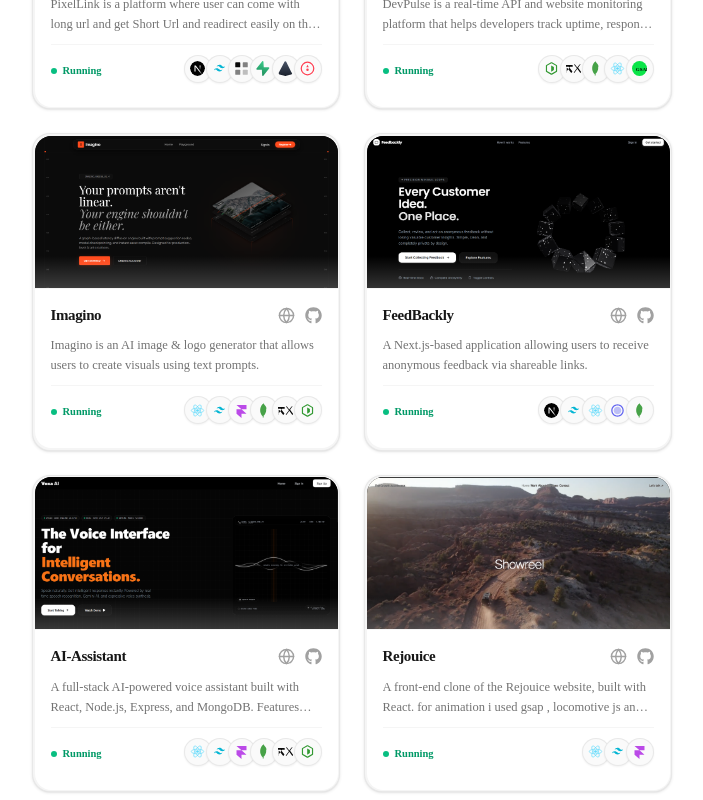
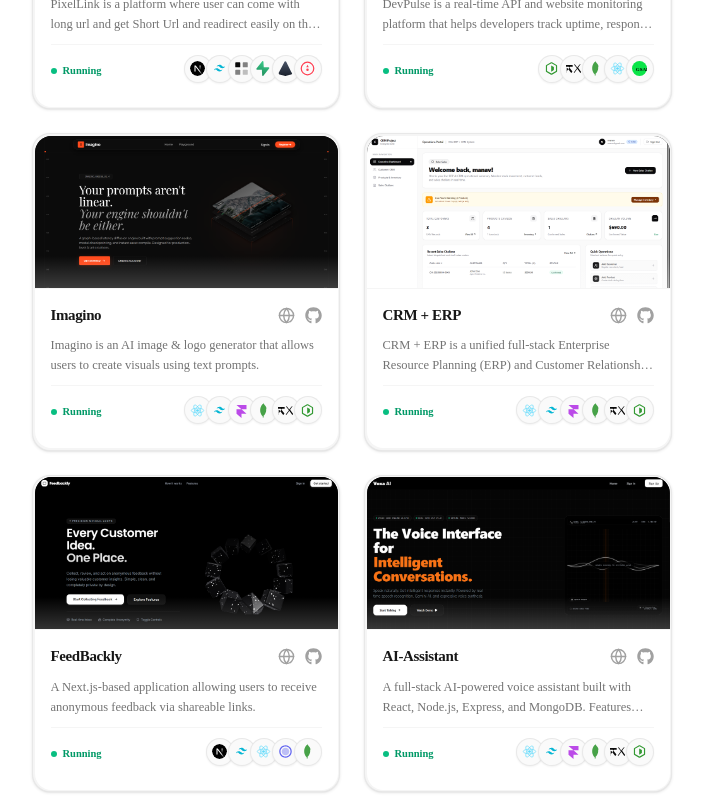
Before and after one commit to Manav948/Portfolio-V2.0, a Next.js app: page /projects in a window 1280 px wide. Shown: the part 820-1620 px from the top of the page, without its empty margins (288-991 px from the left). Built offline with nearby package versions, Linux system fonts and the light colour scheme.

Commit message:
added new project

```diff
--- a/app/(app)/projects/projects.tsx
+++ b/app/(app)/projects/projects.tsx
@@ -81,6 +81,16 @@ const ALL_PROJECTS = [
     tech: ["React", "Tailwind", "Framer Motion", "MongoDB", "Express", "Node"],
     link: "https://imagino.manavvalani.in/",
     github: "https://github.com/Manav948/imagino",
+    status: "Running",
+  },
+   {
+    img: "/crm.png",
+    title: "CRM + ERP",
+    description:
+      "CRM + ERP is a unified full-stack Enterprise Resource Planning (ERP) and Customer Relationship Management (CRM) platform. It streamlines customer lifecycle management, inventory cataloging, stock audit logging, and automated sales delivery order processing.",
+    tech: ["React", "Tailwind", "Framer Motion", "MongoDB", "Express", "Node"],
+    link: "https://crm-erp-sigma.vercel.app",
+    github: "https://github.com/Manav948/CRM-ERP",
     status: "Running",
   },
   {
```
Also changed, not shown: public/crm.png (added).
